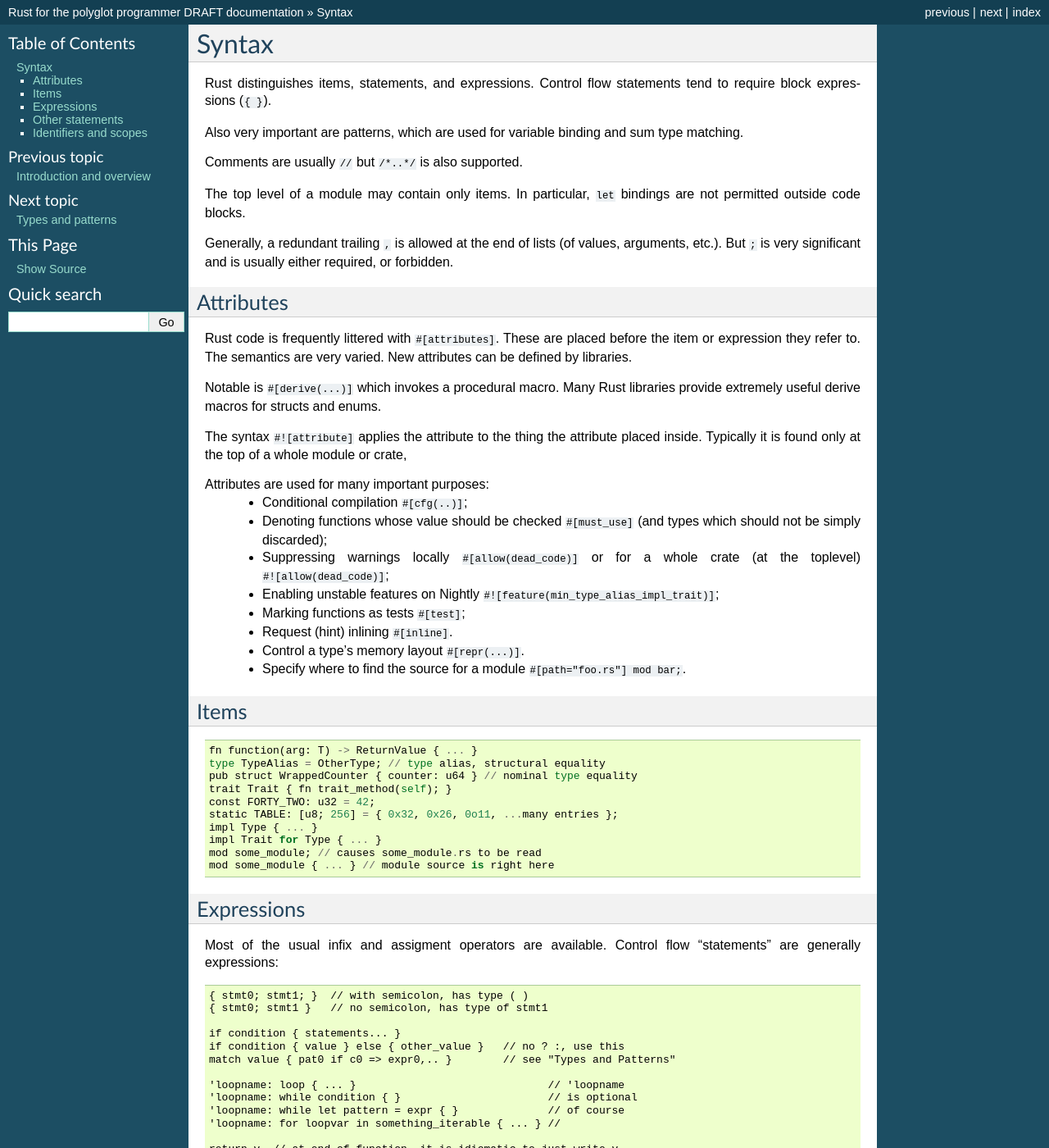
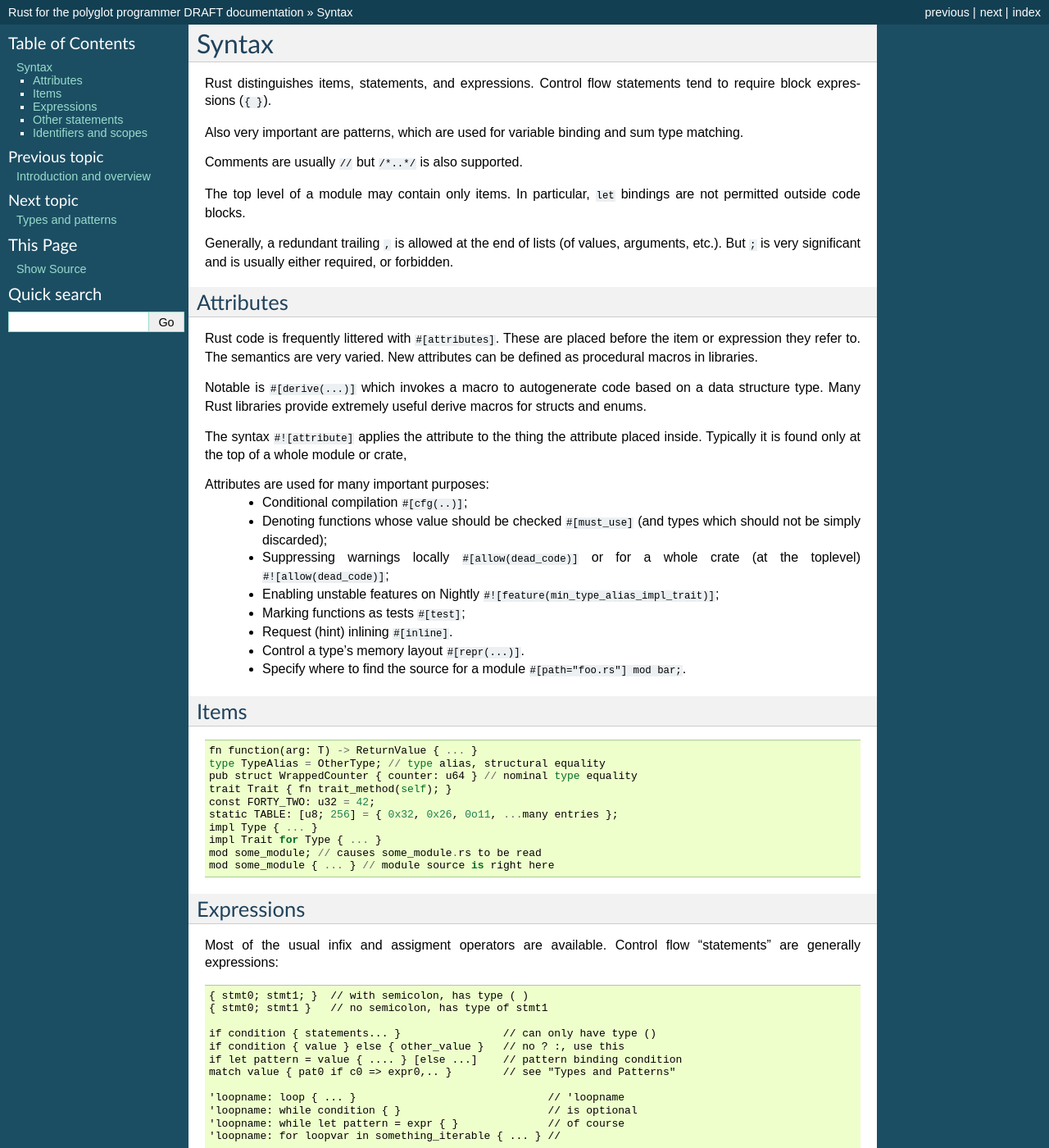
Before and after one commit to cxw620/rust-polyglot, a Sphinx documentation site: the page built from docs/syntax.rst, in a window 1280 px wide and 1400 px high. Shown: the whole window at 82% size. Built offline with Sphinx 7.4.7, drawn with Linux system fonts in a browser that asks for light colours; some of the changed text lies outside the part shown.

Commit message:
apropos comments from Daniel Silverstone
Signed-off-by: Ian Jackson <ijackson@chiark.greenend.org.uk>

```diff
--- a/docs/syntax.rst
+++ b/docs/syntax.rst
@@ -28,9 +28,10 @@
 Rust code is frequently littered with ``#[attributes]``.
 These are placed before the item or expression they refer to.
 The semantics are very varied.
-New attributes can be defined by libraries.
+New attributes can be defined as procedural macros in libraries.
 
-Notable is ``#[derive(...)]`` which invokes a procedural macro.
+Notable is ``#[derive(...)]`` which invokes a macro
+to autogenerate code based on a data structure type.
 Many Rust libraries provide extremely useful derive macros
 for structs and enums.
 
@@ -79,8 +80,9 @@
     { stmt0; stmt1; }  // with semicolon, has type ( )
     { stmt0; stmt1 }   // no semicolon, has type of stmt1
 
-    if condition { statements... }
+    if condition { statements... }                // can only have type ()
     if condition { value } else { other_value }   // no ? :, use this
+    if let pattern = value { .... } [else ...]    // pattern binding condition
     match value { pat0 if c0 => expr0,.. }        // see "Types and Patterns"
 
     'loopname: loop { ... }                              // 'loopname
@@ -90,7 +92,7 @@
 
     return v  // at end of function, it is idiomatic to just write v
     continue; continue 'loop; break; break 'loop
-    break value; break 'loop value;  // `loop` loops only, not for/while
+    break value; break 'loop value; // `loop` only; specifies value of `loop` expr
 
     function(arg0,arg1)
     receiver.method(arg0,arg1,arg2)  // see the section on "Methods"
```
Also changed, not shown: other parts of docs/syntax.rst (+2 -4 lines).
